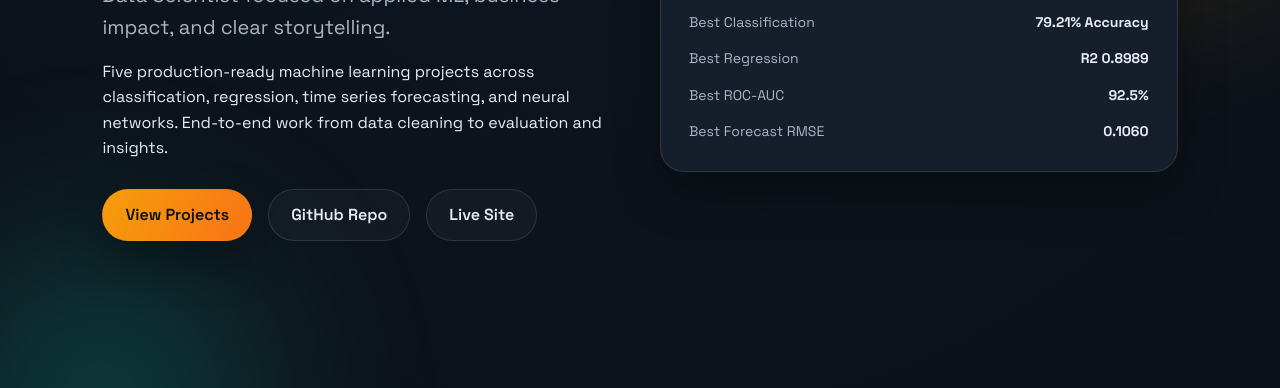
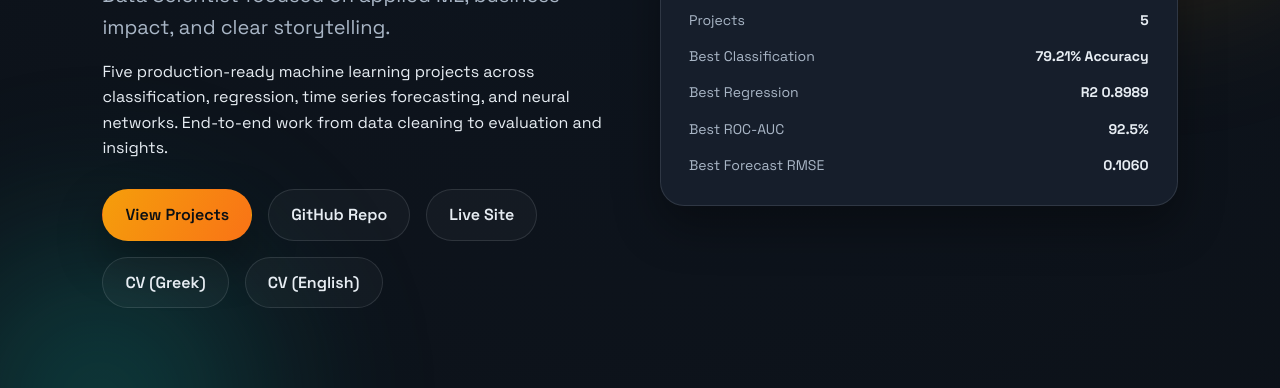
Before and after one commit to xristoskaradis40-lab/ata-science-portfolio, a plain HTML site: page index.html in a window 1280 px wide. Shown: the part 319-707 px from the top of the page. Drawn offline with Linux system fonts and the light colour scheme.

Commit message:
Add CV links to site

```diff
--- a/index.html
+++ b/index.html
@@ -38,6 +38,8 @@
           <a class="btn primary" href="#projects">View Projects</a>
           <a class="btn ghost" href="https://github.com/xristoskaradis40-lab/ata-science-portfolio">GitHub Repo</a>
           <a class="btn ghost" href="https://xristoskaradis40-lab.github.io/ata-science-portfolio/">Live Site</a>
+          <a class="btn ghost" href="https://github.com/xristoskaradis40-lab/ata-science-portfolio/blob/main/CV.md">CV (Greek)</a>
+          <a class="btn ghost" href="https://github.com/xristoskaradis40-lab/ata-science-portfolio/blob/main/CV_EN.md">CV (English)</a>
         </div>
       </div>
       <div class="hero-card">
```
